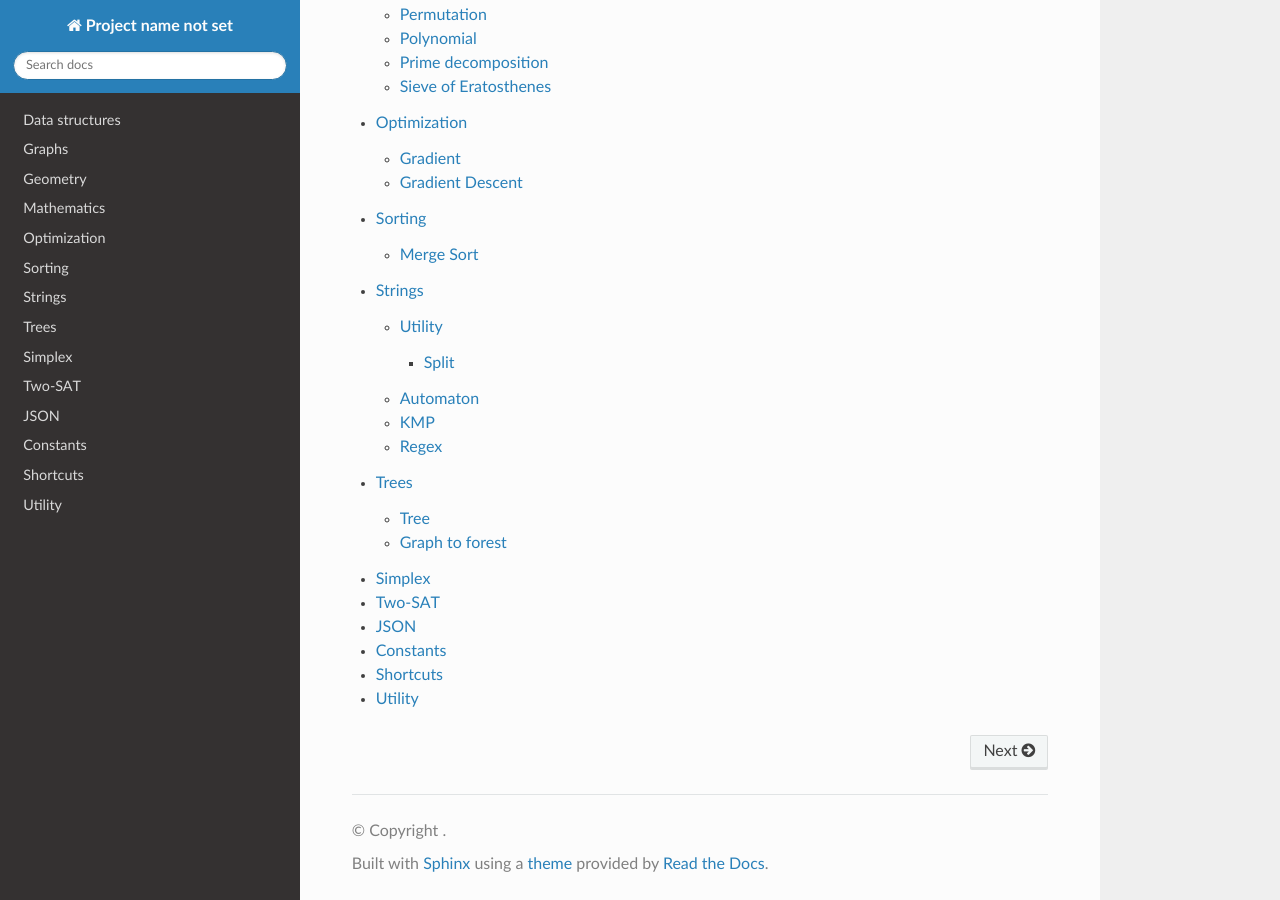
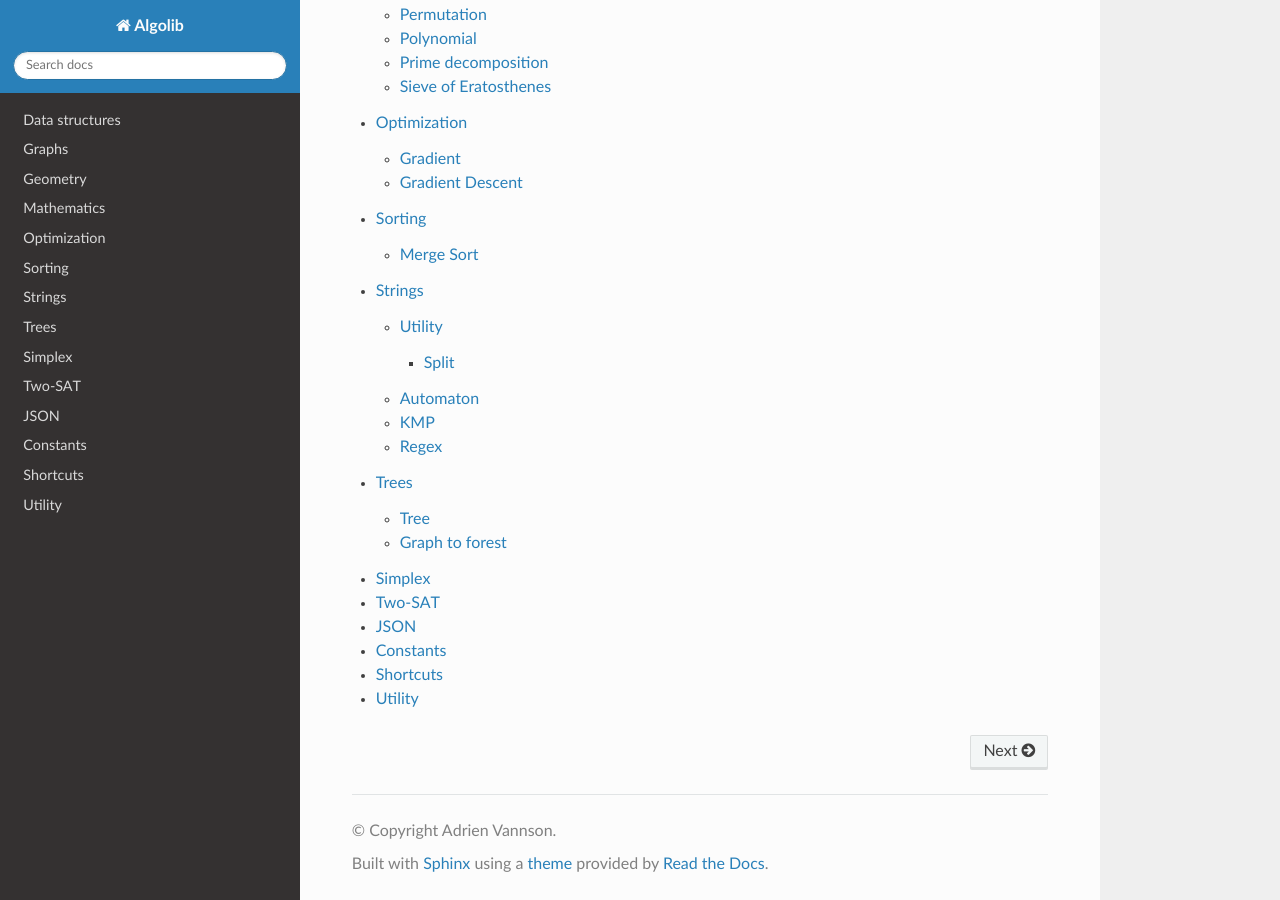
Before and after one commit to AdrienVannson/algo-lib, a Sphinx documentation site: the page built from docs/index.rst, in a window 1280 px wide and 900 px high, scrolled down 1189 px. Built offline with Sphinx 7.4.7 and the Read the Docs theme 2.0.0, drawn with Linux system fonts in a browser that asks for light colours.

Commit message:
Add project name to documentation

```diff
--- a/docs/conf.py
+++ b/docs/conf.py
@@ -7,3 +7,8 @@ html_theme = "sphinx_rtd_theme"
 # Breathe configuration
 breathe_default_project = "algolib"
 breathe_default_members = ('members', 'undoc-members')
+
+# Project informations
+project = 'Algolib'
+copyright = 'Adrien Vannson'
+author = 'Adrien Vannson'
```
